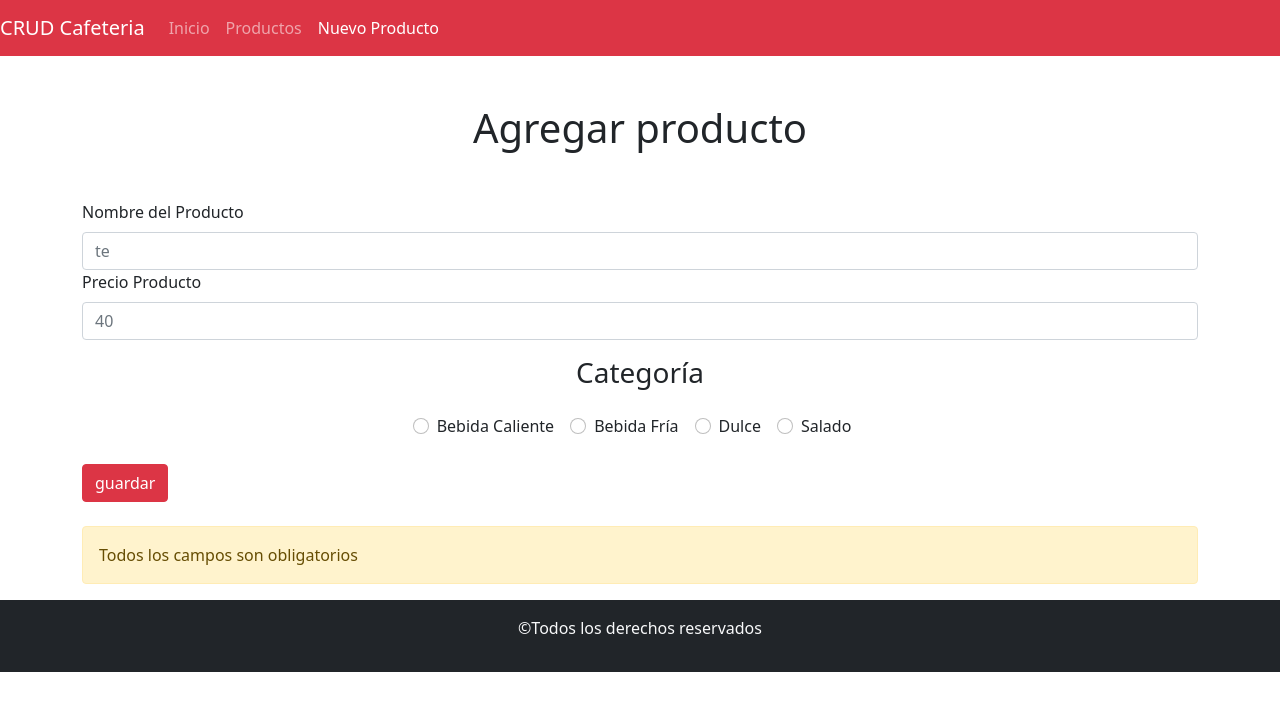
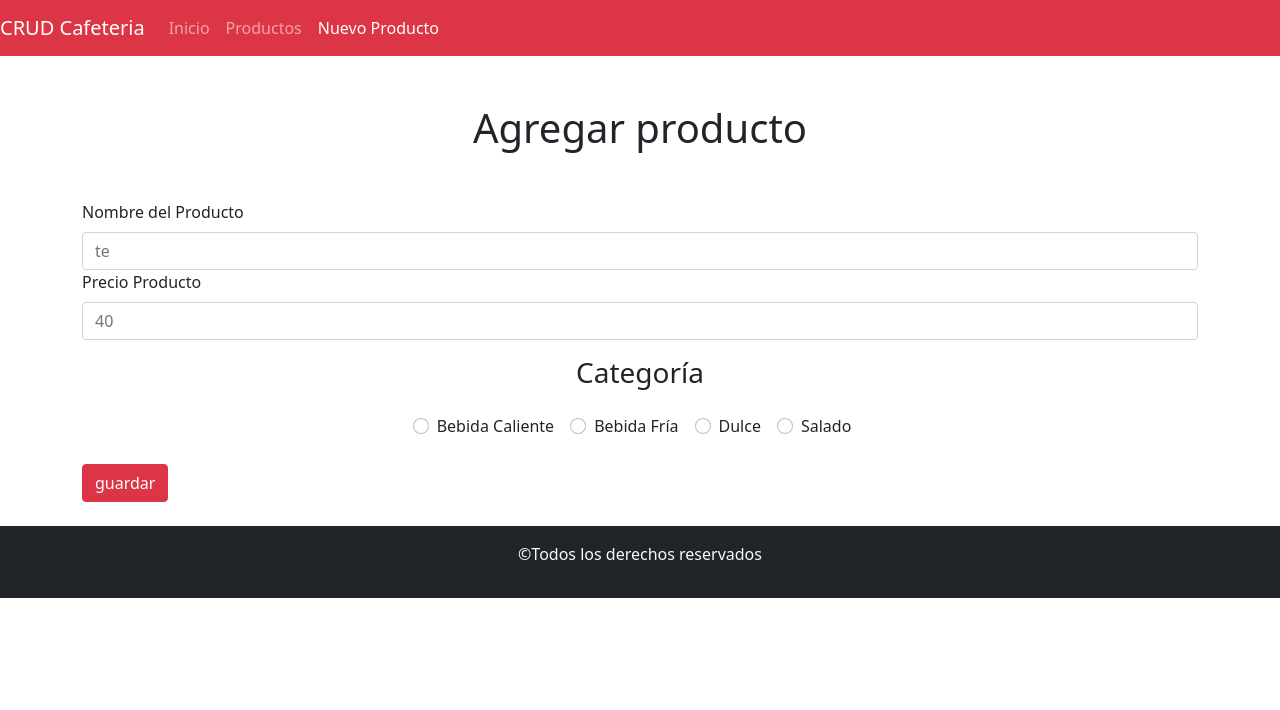
Before and after one commit to Mcampo-26/cafeteria-, a React (Create React App) app: page /productos/nuevo in a window 1280 px wide. Shown: the top 710 px of the page. Built offline with nearby package versions, Linux system fonts and the light colour scheme.

Commit message:
agregamos db.Json

```diff
--- /dev/null
+++ b/db.json
@@ -0,0 +1,16 @@
+{
+    "cafeteria": [{
+            "nombreProducto": "medialuna x  unidad",
+            "precioProducto": 40,
+            "categoria": "dulce",
+            "id": 2
+        },
+        {
+            "nombreProducto": "cafe con leche",
+            "precioProducto": 50,
+            "categoria": "bebidaCaliente",
+            "id": 1
+        }
+
+    ]
+}
--- a/src/componentes/productos/AgregarProducto.js
+++ b/src/componentes/productos/AgregarProducto.js
@@ -1,27 +1,63 @@
-
-import React, {useState} from "react";
+import React, { useState } from "react";
 import { Container, Form, Button, Alert } from "react-bootstrap";
 
 const AgregarProducto = () => {
-    const [nombreProducto, setNombreProducto]=useState("");
-    const [precioProducto, setPrecioProducto]= useState("");
-    const [categoria, setCategoria]= useState("");
+  const [nombreProducto, setNombreProducto] = useState("");
+  const [precioProducto, setPrecioProducto] = useState("");
+  const [categoria, setCategoria] = useState("");
+  const [error, setError] = useState(false);
 
-    const cambiarCategoria=(e)=>{
-      setCategoria(e.target.value)
+  const cambiarCategoria = (e) => {
+    setCategoria(e.target.value);
+  };
+  const handleSubmit = (e) => {
+    e.preventDefault();
+    // validar los datos
+    if (
+      nombreProducto.trim() === "" ||
+      precioProducto <= 0 ||
+      precioProducto > 5000 ||
+      categoria === ""
+    ) {
+      // si falla la validacion , mostrar el alert de error
+      setError(true);
+      return;
+    } else {
+      setError(false);
+      // si esta todo bien , envio los datos a la api
+      const producto ={
+        nombreProducto: nombreProducto,
+        precioProducto: precioProducto,
+        categoria: categoria
+        // prodia escribirlo tmb como esta abajo
+        //nombreProducto,
+       // precioProducto,
+       // categoria
+       // solo si coincide el nombre del estate con el nom,bre de la variable almacenada ahi
+      }
+      console.log(producto)
     }
+  };
 
   return (
     <Container>
-      <Form>
+      <Form onSubmit={handleSubmit}>
         <h1 className="text-center my-5">Agregar producto</h1>
         <Form.Group>
           <Form.Label>Nombre del Producto</Form.Label>
-          <Form.Control type="text" placeholder="te" onChange={(e)=>setNombreProducto(e.target.value)}></Form.Control>
+          <Form.Control
+            type="text"
+            placeholder="te"
+            onChange={(e) => setNombreProducto(e.target.value)}
+          ></Form.Control>
         </Form.Group>
         <Form.Group>
           <Form.Label>Precio Producto</Form.Label>
-          <Form.Control type="number" placeholder="40" onChange={(e)=>setPrecioProducto(parseInt(e.target.value))}></Form.Control>
+          <Form.Control
+            type="number"
+            placeholder="40"
+            onChange={(e) => setPrecioProducto(parseInt(e.target.value))}
+          ></Form.Control>
         </Form.Group>
         <h3 className="text-center my-3">Categoría</h3>
         <div className="text-center my-4">
@@ -29,7 +65,7 @@ const AgregarProducto = () => {
             name="categoria"
             type="radio"
             label="Bebida Caliente"
-            value= "bebidaCaliente"
+            value="bebidaCaliente"
             onChange={cambiarCategoria}
             inline
           ></Form.Check>
@@ -37,7 +73,7 @@ const AgregarProducto = () => {
             name="categoria"
             type="radio"
             label="Bebida Fría"
-            value ="bebibaFría"
+            value="bebibaFría"
             onChange={cambiarCategoria}
             inline
           ></Form.Check>
@@ -45,19 +81,25 @@ const AgregarProducto = () => {
             name="categoria"
             type="radio"
             label="Dulce"
+            value="Dulce"
+            onChange={cambiarCategoria}
             inline
           ></Form.Check>
           <Form.Check
             name="categoria"
             type="radio"
             label="Salado"
+            value="Salado"
+            onChange={cambiarCategoria}
             inline
           ></Form.Check>
         </div>
-        <Button variant="danger" className="w-10 mb-4">
+        <Button variant="danger" className="w-10 mb-4" type="submit">
           guardar
         </Button>
-        <Alert variant="warning">Todos los campos son obligatorios </Alert>
+        {error === true ? (
+          <Alert variant="warning">Todos los campos son obligatorios</Alert>
+        ) : null}
       </Form>
     </Container>
   );
```
